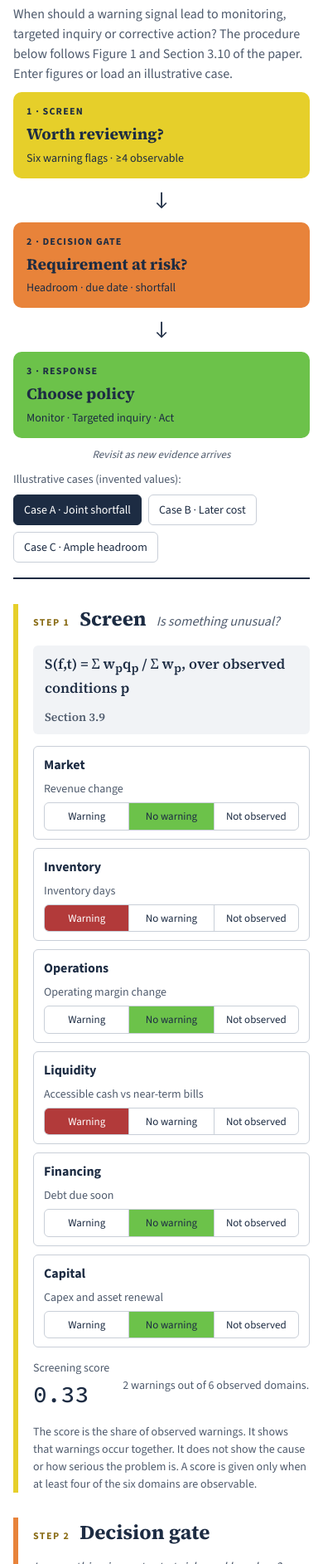
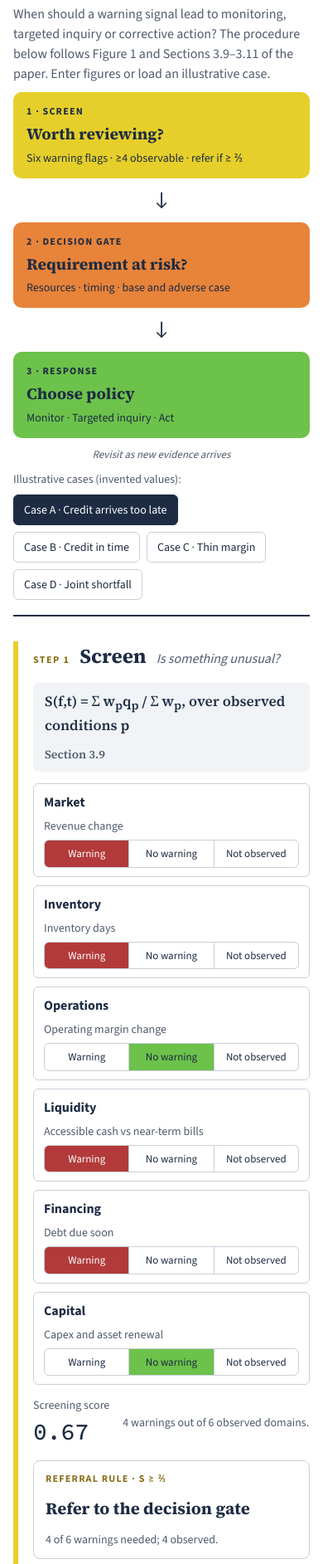
Before and after one commit to malavi-ai/orbit-decision-gate, a plain HTML site: page index.html in a window 390 px wide. Shown: the part 115-2000 px from the top of the page at 83% size. Drawn offline with nearby package versions, Linux system fonts and the light colour scheme.

Commit message:
Add files via upload

```diff
--- a/index.html
+++ b/index.html
@@ -88,6 +88,10 @@ td.n,th.n{text-align:right;font-family:var(--mono);font-variant-numeric:tabular-
 .choice.win{border:3px solid var(--green)}
 .choice small{color:var(--muted);font-size:13px}
 .verdict{font-family:var(--display);font-weight:700;font-size:21px;margin:0}
+.rule{display:flex;flex-wrap:wrap;gap:12px;align-items:center;padding:12px 14px;border-radius:8px;border:1px solid var(--line);background:var(--paper)}
+.rule .lab{font-size:12px;letter-spacing:.1em;font-weight:700;color:var(--gold)}
+.rule .res{font-family:var(--display);font-weight:700;font-size:20px}
+.proto{border:3px solid var(--orange)}
 .check{display:flex;gap:8px;align-items:center;color:var(--ink)}
 footer{font-size:13px;color:var(--muted);border-top:1px solid var(--line);padding-top:12px}
 @media (max-width:640px){.flow{grid-template-columns:1fr}.arrow{transform:rotate(90deg);justify-self:center}}
@@ -102,18 +106,19 @@ footer{font-size:13px;color:var(--muted);border-top:1px solid var(--line);paddin
 <header>
   <div class="eyebrow">ORBIT · Constraint-gated framework · Conceptual procedure</div>
   <h1>ORBIT Decision Gate</h1>
-  <p class="lede">When should a warning signal lead to monitoring, targeted inquiry or corrective action? The procedure below follows Figure 1 and Section 3.10 of the paper. Enter figures or load an illustrative case.</p>
+  <p class="lede">When should a warning signal lead to monitoring, targeted inquiry or corrective action? The procedure below follows Figure 1 and Sections 3.9–3.11 of the paper. Enter figures or load an illustrative case.</p>
   <div class="flow" aria-hidden="true">
-    <div class="box y"><span class="k">1 · SCREEN</span><span class="t">Worth reviewing?</span><span class="s">Six warning flags · ≥4 observable</span></div><span class="arrow">→</span>
-    <div class="box o"><span class="k">2 · DECISION GATE</span><span class="t">Requirement at risk?</span><span class="s">Headroom · due date · shortfall</span></div><span class="arrow">→</span>
+    <div class="box y"><span class="k">1 · SCREEN</span><span class="t">Worth reviewing?</span><span class="s">Six warning flags · ≥4 observable · refer if ≥ ⅔</span></div><span class="arrow">→</span>
+    <div class="box o"><span class="k">2 · DECISION GATE</span><span class="t">Requirement at risk?</span><span class="s">Resources · timing · base and adverse case</span></div><span class="arrow">→</span>
     <div class="box g"><span class="k">3 · RESPONSE</span><span class="t">Choose policy</span><span class="s">Monitor · Targeted inquiry · Act</span></div>
   </div>
   <div class="loop">Revisit as new evidence arrives</div>
   <div class="presets" role="group" aria-label="Examples">
     <span>Illustrative cases (invented values):</span>
-    <button id="exA" class="on">Case A · Joint shortfall</button>
-    <button id="exB">Case B · Later cost</button>
-    <button id="exC">Case C · Ample headroom</button>
+    <button id="exA" class="on">Case A · Credit arrives too late</button>
+    <button id="exB">Case B · Credit in time</button>
+    <button id="exC">Case C · Thin margin</button>
+    <button id="exD">Case D · Joint shortfall</button>
   </div>
 </header>
 
@@ -123,7 +128,8 @@ footer{font-size:13px;color:var(--muted);border-top:1px solid var(--line);paddin
     <div class="eq"><span>S(f,t) = Σ w<sub>p</sub>q<sub>p</sub> / Σ w<sub>p</sub>, over observed conditions p</span><span class="ref">Section 3.9</span></div>
     <div class="domains" id="domains"></div>
     <div class="out"><div><div class="note">Screening score</div><div class="big" id="score">–</div></div><div id="cov" class="note"></div></div>
-    <p class="note">The score is the share of observed warnings. It shows that warnings occur together. It does not show the cause or how serious the problem is. A score is given only when at least four of the six domains are observable.</p>
+    <div class="rule"><span class="lab">REFERRAL RULE · S ≥ ⅔</span><span class="res" id="refer">–</span><span class="note" id="referWhy"></span></div>
+    <p class="note">The score is the share of observed warnings. It shows that warnings occur together. It does not show the cause or how serious the problem is. A score is given only when at least four of the six domains are observable. A firm is referred to the decision gate when S ≥ ⅔: 4 of 6, 4 of 5 or 3 of 4 observed domains. A referral below this threshold requires a documented, specific obligation and is recorded separately.</p>
   </div>
 </section>
 
@@ -132,27 +138,34 @@ footer{font-size:13px;color:var(--muted);border-top:1px solid var(--line);paddin
   <div class="body">
     <div class="eq"><span>H<sub>r</sub>(τ,ω) = U<sub>r</sub>(τ,ω) − R<sub>r</sub>(τ,ω)</span><span class="ref">Eq. (1)</span></div>
     <div class="grid2">
-      <label for="U">Usable cash or capacity by the due date (€)<input type="number" id="U" step="1000"></label>
       <label for="R">Requirement due (payment or delivery, €)<input type="number" id="R" step="1000"></label>
       <label for="D">Days until the due date<input type="number" id="D" min="0" step="1"></label>
+      <label for="U">Cash on hand (€)<input type="number" id="U" step="1000"></label>
+      <label for="I">Operating inflows expected before the due date (€)<input type="number" id="I" step="1000"></label>
+      <label for="L">Credit or financing available (€)<input type="number" id="L" step="1000"></label>
+      <label for="LD">Days until the credit is usable<input type="number" id="LD" min="0" step="1"></label>
     </div>
     <div class="disc">
       <div class="note">Discrepancies that reduce usable cash before the due date</div>
       <div id="discs"></div>
       <div><button id="addD">Add discrepancy</button></div>
     </div>
+    <div class="rule"><span class="lab">TIMING</span><span class="note" id="timing"></span></div>
     <div class="tw"><table>
       <thead><tr><th>View</th><th class="n">Headroom</th><th>Status</th></tr></thead>
       <tbody id="htab"></tbody>
     </table></div>
-    <p class="note">Headroom = usable capacity − requirement, at the due date. Checking each discrepancy one at a time can miss a shortfall that appears when they are counted together.</p>
+    <p class="note">Headroom = usable resources − requirement, at the due date. A resource counts only if it is usable before the due date. Money and physical capacity are never added together. The adverse case reduces the operating inflows still expected by 20%. Checking each discrepancy one at a time can miss a shortfall that appears when they are counted together.</p>
   </div>
 </section>
 
 <section class="step s3" aria-labelledby="h3s">
   <div class="head"><span class="num">STEP 3</span><h2 id="h3s">Response</h2><span class="q">Monitor, targeted inquiry, or act: which costs least?</span></div>
   <div class="body">
-    <div class="eq"><span>Choose the feasible policy with the lowest expected loss: M, A or Q<sub>i</sub></span><span class="ref">Eqs. (2)–(4)</span></div>
+    <div class="rule proto"><span class="lab">PROTOCOL RULE · TABLE 3</span><span class="res" id="proto">–</span><span class="note" id="protoWhy"></span></div>
+    <label class="check" for="incOn"><input type="checkbox" id="incOn"> Evidence is incomplete (a key fact is missing)</label>
+    <p class="note">Monitor: headroom positive in the base and adverse case. Targeted inquiry: positive in the base case but negative in the adverse case, or evidence incomplete. Compare interventions: negative in the base case with a material consequence. The comparison below shows the expected-loss view.</p>
+    <div class="eq"><span>Compare responses by expected loss: M, A or Q<sub>i</sub></span><span class="ref">Section 3.10 · Eqs. (2)–(4)</span></div>
     <div class="grid2">
       <label for="C">Cost of missing the requirement (€)<input type="number" id="C" step="500"></label>
       <label for="a">Cost of the short-term action (€)<input type="number" id="a" step="500"></label>
@@ -174,7 +187,7 @@ footer{font-size:13px;color:var(--muted);border-top:1px solid var(--line);paddin
   </div>
 </section>
 
-<footer>Illustration of the decision rule in the conceptual ORBIT paper (Section 3.10). All example values are invented to show the logic. This is not an empirically validated model. When probabilities or costs cannot be defended, the paper recommends a robust rule and stated scenario bounds instead of a single expected value.</footer>
+<footer>Illustration of the decision rule in the conceptual ORBIT paper (Sections 3.9–3.11). All example values are invented to show the logic. This is not an empirically validated model. When probabilities or costs cannot be defended, the paper recommends a robust rule and stated scenario bounds instead of a single expected value.</footer>
 </div>
 
 <script>
@@ -182,9 +195,10 @@ const DOMAINS=[
  ["Market","Revenue change"],["Inventory","Inventory days"],["Operations","Operating margin change"],
  ["Liquidity","Accessible cash vs near-term bills"],["Financing","Debt due soon"],["Capital","Capex and asset renewal"]];
 const EX={
- A:{flags:[0,1,0,1,0,0],U:100000,R:95000,D:7,discs:[["Delayed customer receipts",4000],["Unplanned inventory purchase",4000]],C:12000,a:2000,g:15000,p:0,F:0,r:0,ask:false,k:0,w:0},
- B:{flags:[0,0,1,0,0,1],U:120000,R:80000,D:7,discs:[],C:12000,a:2000,g:15000,p:0.5,F:20000,r:3000,ask:true,k:1000,w:0},
- C:{flags:[1,1,0,0,0,0],U:200000,R:80000,D:30,discs:[["Seasonal dip in receipts",10000]],C:12000,a:2000,g:15000,p:0,F:0,r:0,ask:false,k:0,w:0}
+ A:{flags:[1,1,0,1,1,0],U:30000,I:25000,L:35000,LD:45,R:80000,D:30,discs:[],inc:false,C:60000,a:3000,g:40000,p:0,F:0,r:0,ask:false,k:0,w:0},
+ B:{flags:[1,0,1,1,1,-1],U:30000,I:25000,L:35000,LD:15,R:80000,D:30,discs:[],inc:false,C:60000,a:3000,g:40000,p:0,F:0,r:0,ask:false,k:0,w:0},
+ C:{flags:[0,1,1,1,-1,-1],U:30000,I:25000,L:28000,LD:15,R:80000,D:30,discs:[],inc:false,C:12000,a:2000,g:15000,p:0.3,F:10000,r:2000,ask:true,k:500,w:0},
+ D:{flags:[1,1,0,1,1,0],U:50000,I:400000,L:0,LD:0,R:80000,D:7,discs:[["Customer payment delayed",400000]],inc:false,C:60000,a:3000,g:40000,p:0,F:0,r:0,ask:false,k:0,w:0}
 };
 let st={};
 const $=id=>document.getElementById(id);
@@ -216,9 +230,9 @@ function renderDiscs(){
 }
 function load(k){
   const e=JSON.parse(JSON.stringify(EX[k]));st=e;
-  ["U","R","D","C","a","g","p","F","r","k","w"].forEach(id=>$(id).value=e[id]);
-  $("askOn").checked=e.ask;
-  ["exA","exB","exC"].forEach(id=>$(id).classList.toggle("on",id==="ex"+k));
+  ["U","I","L","LD","R","D","C","a","g","p","F","r","k","w"].forEach(id=>$(id).value=e[id]);
+  $("askOn").checked=e.ask;$("incOn").checked=e.inc;
+  ["exA","exB","exC","exD"].forEach(id=>$(id).classList.toggle("on",id==="ex"+k));
   renderDomains();renderDiscs();calc();
 }
 function calc(){
@@ -226,14 +240,27 @@ function calc(){
   const obs=st.flags.filter(f=>f!==-1), yes=obs.filter(f=>f===1).length;
   if(obs.length>=4){$("score").textContent=(yes/obs.length).toFixed(2);$("cov").textContent=`${yes} warning${yes===1?"":"s"} out of ${obs.length} observed domains.`;}
   else{$("score").textContent="Withheld";$("cov").textContent=`Only ${obs.length} of 6 domains observed. At least 4 are needed.`;}
+  if(obs.length<4){$("refer").textContent="No score";$("referWhy").textContent="Coverage too low for a rule-based referral.";}
+  else{const need=Math.ceil(obs.length*2/3-1e-9);const ok=yes>=need;$("refer").textContent=ok?"Refer to the decision gate":"No referral · keep monitoring";$("referWhy").textContent=`${need} of ${obs.length} warnings needed; ${yes} observed.`;}
   // Step 2
-  const U=num("U"),R=num("R"),D=num("D");
+  const cash=num("U"),I=num("I"),L=num("L"),LD=num("LD"),R=num("R"),D=num("D");
+  const credOK=L>0&&LD<=D, U=cash+I+(credOK?L:0);
+  const hz=D<=30?"30-day horizon":(D<=90?"90-day horizon":"beyond the 90-day horizon");
+  $("timing").textContent=`Due in ${D} day${D===1?"":"s"} (${hz}). `+(L>0?(credOK?`Credit of ${eur(L)} is usable in ${LD} days, before the due date: it counts.`:`Credit of ${eur(L)} is usable only in ${LD} days, after the due date: it does not count.`):"No credit entered.");
   const base=U-R, tot=st.discs.reduce((s,d)=>s+(+d[1]||0),0), H=base-tot;
   const st_=h=>h<0?'<span class="pill bad">Shortfall</span>':(h<0.05*Math.max(R,1)?'<span class="pill mid">Thin</span>':'<span class="pill ok">Covered</span>');
-  let rows=`<tr><td>Before discrepancies</td><td class="n">${eur(base)}</td><td>${st_(base)}</td></tr>`;
+  let rows=st.discs.length?`<tr><td>Before discrepancies</td><td class="n">${eur(base)}</td><td>${st_(base)}</td></tr>`:"";
   st.discs.forEach(d=>{const h=base-(+d[1]||0);rows+=`<tr><td>Only “${d[0]||"discrepancy"}”</td><td class="n">${eur(h)}</td><td>${st_(h)}</td></tr>`});
-  if(st.discs.length) rows+=`<tr><td><strong>All together</strong> (due in ${D} day${D===1?"":"s"})</td><td class="n"><strong>${eur(H)}</strong></td><td>${st_(H)}</td></tr>`;
+  const adv=H-0.2*Math.max(0,I-tot);
+  rows+=`<tr><td><strong>Base case</strong>${st.discs.length?" (all discrepancies)":""}</td><td class="n"><strong>${eur(H)}</strong></td><td>${st_(H)}</td></tr>`;
+  rows+=`<tr><td><strong>Adverse case</strong> (operating inflows −20%)</td><td class="n"><strong>${eur(adv)}</strong></td><td>${st_(adv)}</td></tr>`;
   $("htab").innerHTML=rows;
+  const inc=$("incOn").checked;
+  let pr,pw;
+  if(H<0){pr="Compare interventions";pw=`Headroom is negative in the base case (${eur(H)}).`;}
+  else if(adv<0||inc){pr="Targeted inquiry";pw=adv<0?`Positive in the base case (${eur(H)}) but negative in the adverse case (${eur(adv)}).`:"Headroom is positive, but evidence is incomplete.";}
+  else{pr="Monitor";pw=`Positive in both cases: base ${eur(H)}, adverse ${eur(adv)}.`;}
+  $("proto").textContent=pr;$("protoWhy").textContent=pw;
   // Step 3
   const C=num("C"),a=num("a"),g=num("g"),p=Math.min(1,Math.max(0,num("p"))),F=num("F"),r=num("r"),k=num("k"),w=num("w"),askOn=$("askOn").checked;
   const miss=h=>h<0?C:0, later=p*F;
@@ -255,10 +282,10 @@ function calc(){
   $("verdict").textContent=`ORBIT selects: ${win.t}.`;
   $("why").textContent=next?`${win.t} costs ${eur(next.c-win.c)} less than ${next.t.toLowerCase()}.`+(H<0&&win.key==="watch"?" The requirement is at risk, but every available response costs more than the shortfall.":""):"Only one response is available.";
 }
-["U","R","D","C","a","g","p","F","r","k","w"].forEach(id=>$(id).addEventListener("input",calc));
-$("askOn").addEventListener("change",calc);
+["U","I","L","LD","R","D","C","a","g","p","F","r","k","w"].forEach(id=>$(id).addEventListener("input",calc));
+$("askOn").addEventListener("change",calc);$("incOn").addEventListener("change",calc);
 $("addD").onclick=()=>{st.discs.push(["New discrepancy",1000]);renderDiscs();calc()};
-$("exA").onclick=()=>load("A");$("exB").onclick=()=>load("B");$("exC").onclick=()=>load("C");
+$("exA").onclick=()=>load("A");$("exB").onclick=()=>load("B");$("exC").onclick=()=>load("C");$("exD").onclick=()=>load("D");
 load("A");
 if("serviceWorker" in navigator){window.addEventListener("load",()=>navigator.serviceWorker.register("sw.js").catch(()=>{}));}
 </script>
```
Also changed, not shown: 1 other file.
